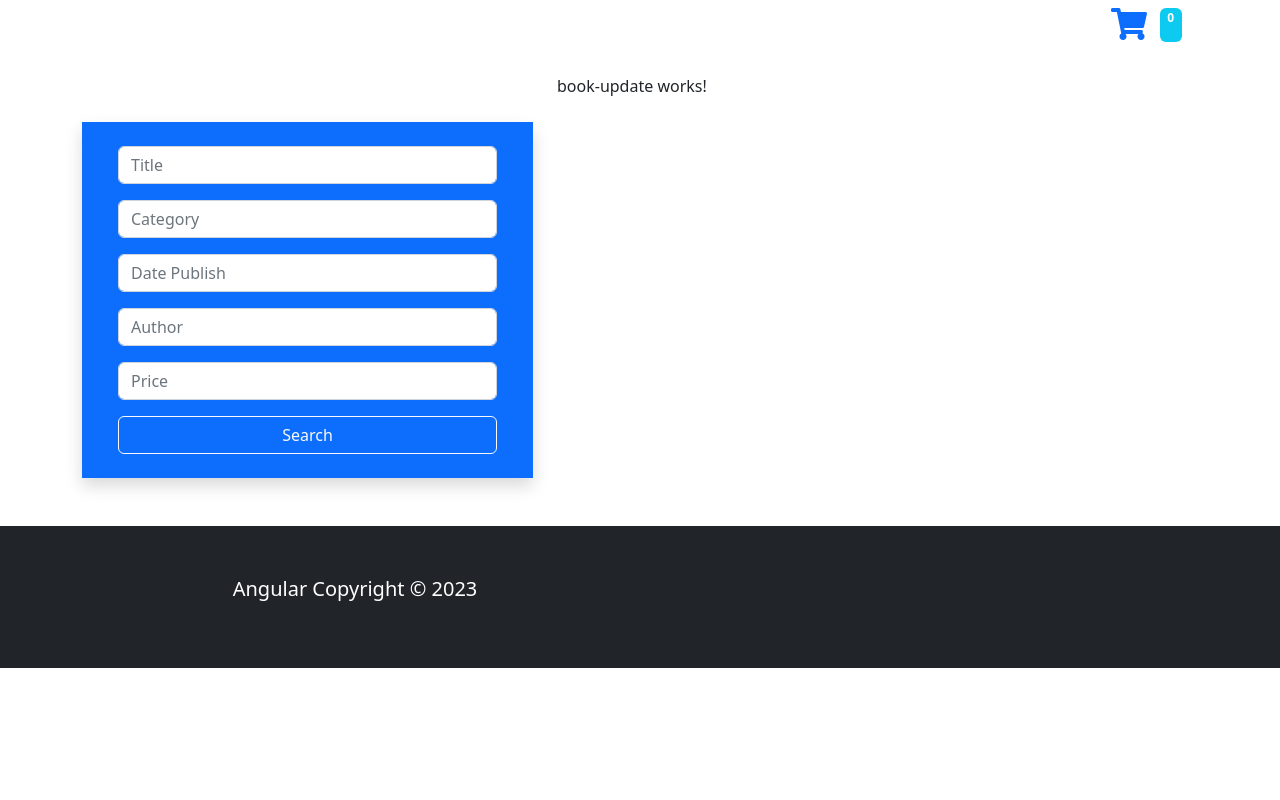
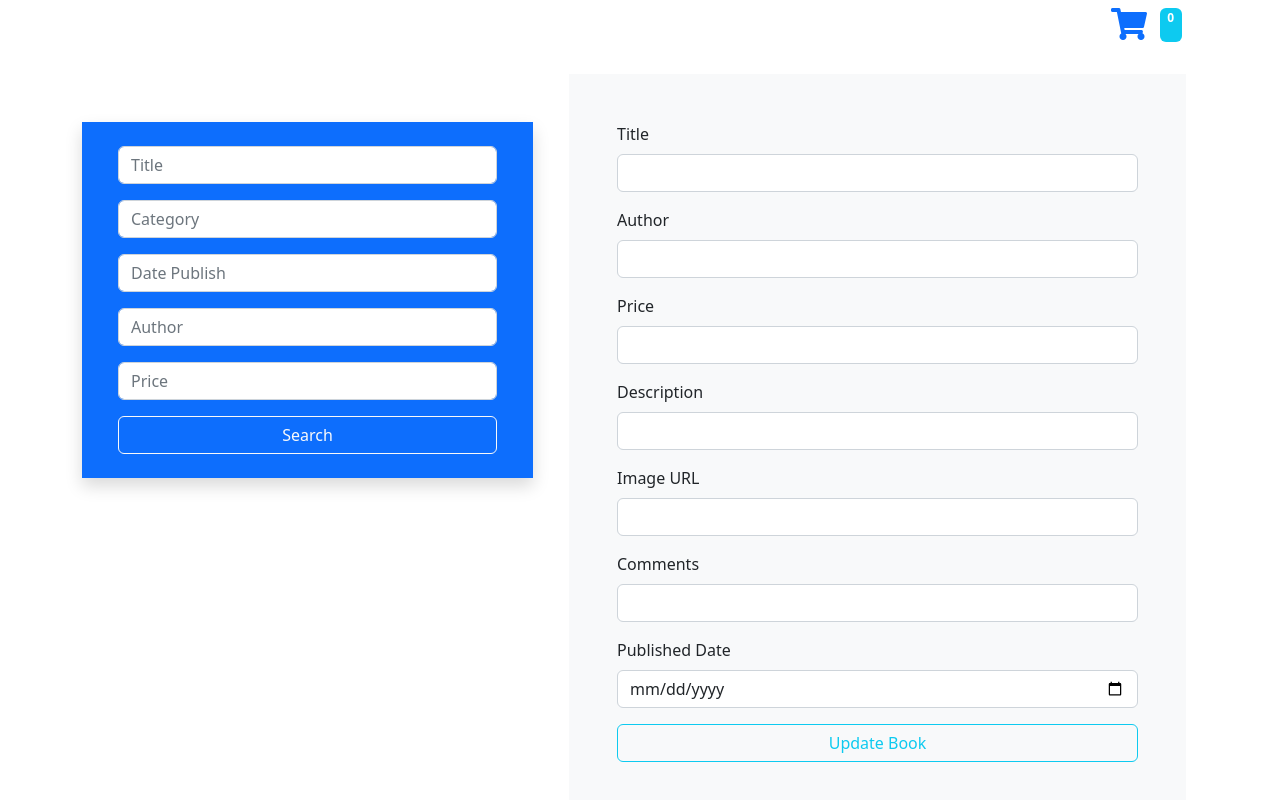
Before and after one commit to maysukyinaing/ng-book-shop, an Angular app: page /book/update/1 in a window 1280 px wide. Shown: the part 480-1280 px from the top of the page. Before the commit the page ends 1148 px from the top, so only its background shows below. Built offline with nearby package versions, Linux system fonts and the light colour scheme; no server answers.

Commit message:
update(book-update)

```diff
--- a/src/app/admin/book-update/book-update.component.html
+++ b/src/app/admin/book-update/book-update.component.html
@@ -1 +1,44 @@
-<p>book-update works!</p>
+
+
+<div class="container">
+  <form [formGroup]="updateForm" class="bg-light p-5">
+
+    <div class="mb-3">
+      <label for="title" class="form-label">Title</label>
+      <input type="text" id="title" class="form-control" formControlName="title" >
+    </div>
+
+    <div class="mb-3">
+      <label for="author" class="form-label">Author</label>
+      <input type="text" id="author" class="form-control" formControlName="author">
+    </div>
+
+    <div class="mb-3">
+      <label for="price" class="form-label">Price</label>
+      <input type="number" id="price" class="form-control" formControlName="price">
+    </div>
+
+    <div class="mb-3">
+      <label for="description" class="form-label">Description</label>
+      <input type="text" id="description" class="form-control" formControlName="description">
+    </div>
+
+    <div class="mb-3">
+      <label for="imgUrl" class="form-label">Image URL</label>
+      <input type="text" id="imgUrl" class="form-control" formControlName="imageUrl">
+    </div>
+
+    <div class="mb-3">
+      <label for="comments" class="form-label">Comments</label>
+      <input type="text" id="comments" class="form-control" formControlName="comments" >
+    </div>
+
+    <div class="mb-3">
+      <label for="publishedDate" class="form-label">Published Date</label>
+      <input type="date" id="publishedDate" class="form-control" formControlName="publishedDate">
+    </div>
+
+    <button class="btn btn-outline-info w-100" (click)="updateBook()">Update Book</button>
+
+  </form>
+</div>
--- a/src/app/admin/book-update/book-update.component.ts
+++ b/src/app/admin/book-update/book-update.component.ts
@@ -1,23 +1,50 @@
 import {Component, OnInit} from '@angular/core';
 import { CommonModule } from '@angular/common';
-import {FormBuilder} from "@angular/forms";
+import {FormBuilder, FormGroup, FormsModule, ReactiveFormsModule, Validators} from "@angular/forms";
 import {BookService} from "../../core/service/book.service";
 import {ActivatedRoute, Router, RouterModule} from "@angular/router";
+import {Book} from "../../core/model/book";
+import {Observable} from "rxjs";
 
 @Component({
   selector: 'app-book-update',
   standalone: true,
-  imports: [CommonModule, RouterModule],
+  imports: [CommonModule, RouterModule, FormsModule, ReactiveFormsModule],
   templateUrl: './book-update.component.html',
   styleUrls: ['./book-update.component.scss']
 })
 export class BookUpdateComponent implements OnInit{
+
+  book!:Book
+  updateForm!: FormGroup
 
   constructor(private fb:FormBuilder, private bookService:BookService,
               private router:Router, private route:ActivatedRoute) {
   }
 
   ngOnInit(): void {
+    let id=parseInt(this.route.snapshot.paramMap.get("id") as string)
+
+    this.bookService.findBookById(id)
+      .subscribe(
+        data => {
+          this.book = data
+          this.updateForm = this.fb.group({
+              title:[this.book?.title],
+              author:[this.book?.author],
+              price:[this.book?.price],
+              description:[this.book?.description],
+              imageUrl:[this.book?.imageUrl],
+              comments:[this.book?.comments],
+              publishedDate:[this.book?.publishedDate]
+              }
+          )
+        }
+      );
+  }
+
+  updateBook() {
+
   }
 
 }
```
